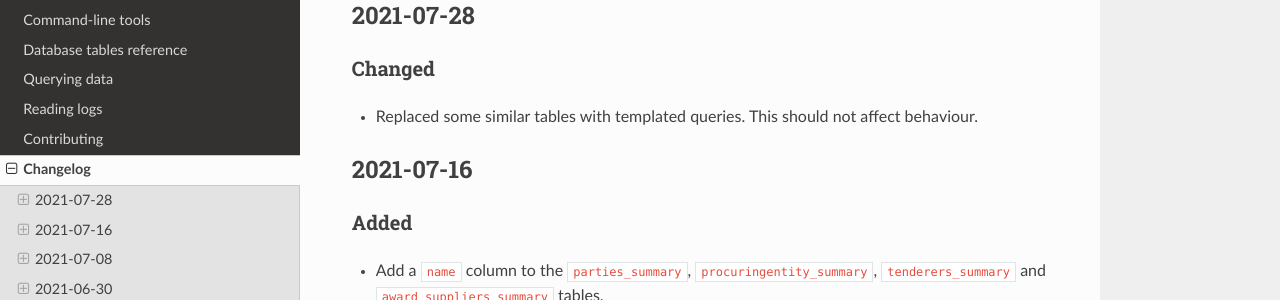
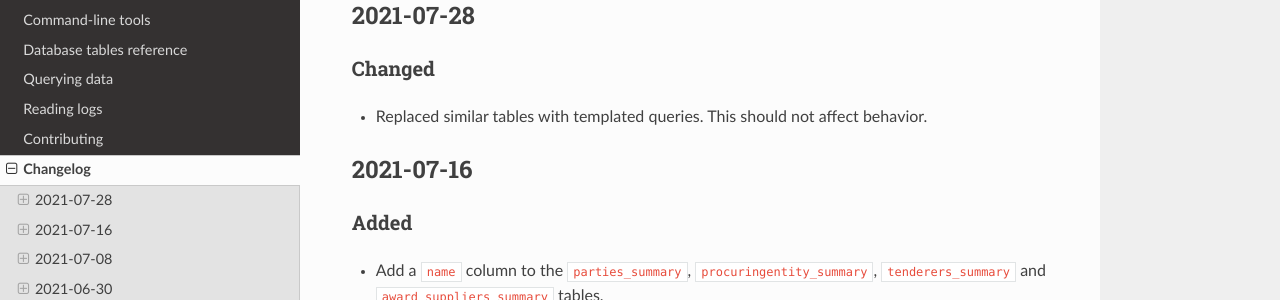
Before and after one commit to open-contracting/kingfisher-summarize, a Sphinx documentation site: the page built from docs/changelog.rst, in a window 1280 px wide and 900 px high. Shown: the part 161-461 px from the top of the window. Built offline with Sphinx 7.4.7 and the Read the Docs theme 2.0.0, drawn with Linux system fonts in a browser that asks for light colours.

Commit message:
docs: nit: RST is 3-space indent. US spelling.

```diff
--- a/docs/changelog.rst
+++ b/docs/changelog.rst
@@ -7,7 +7,7 @@
 Changed
 ~~~~~~~
 
-- Replaced some similar tables with templated queries. This should not affect behaviour.
+-  Replaced similar tables with templated queries. This should not affect behavior.
 
 2021-07-16
 ----------
```
